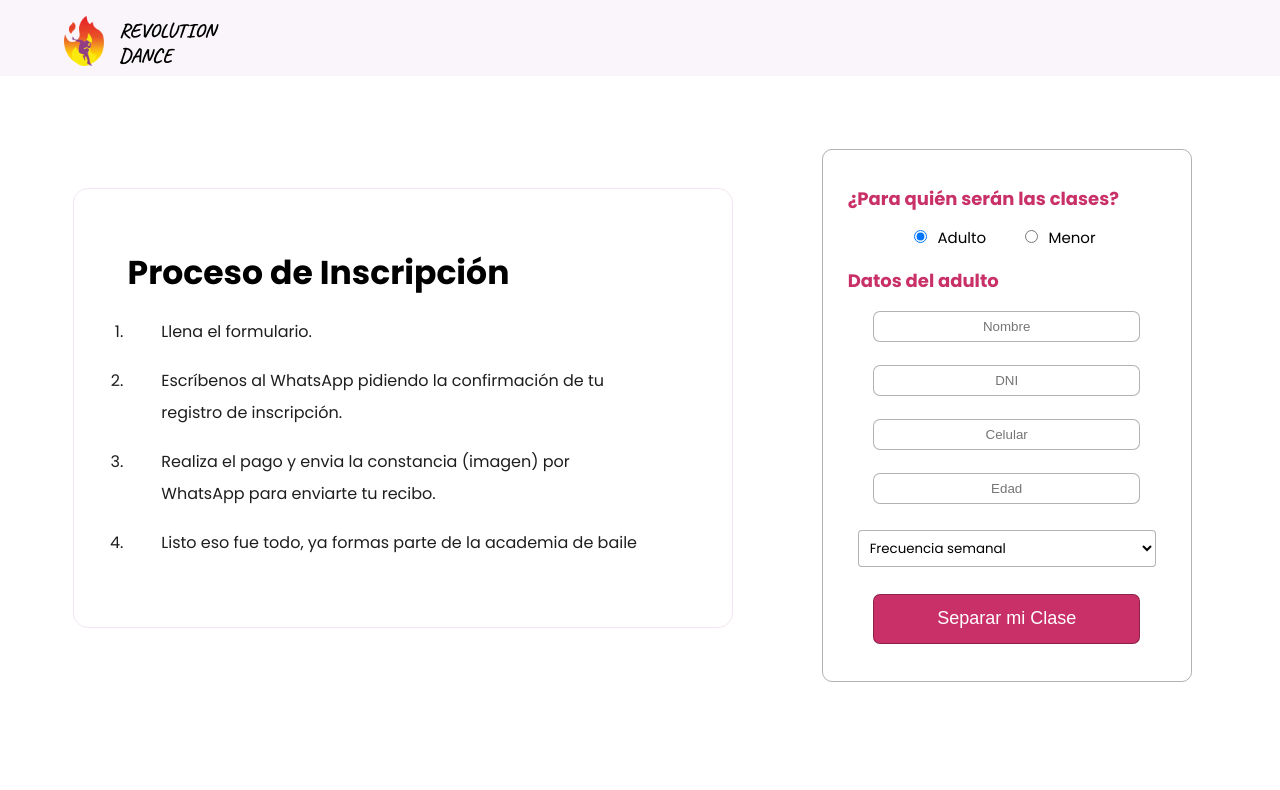
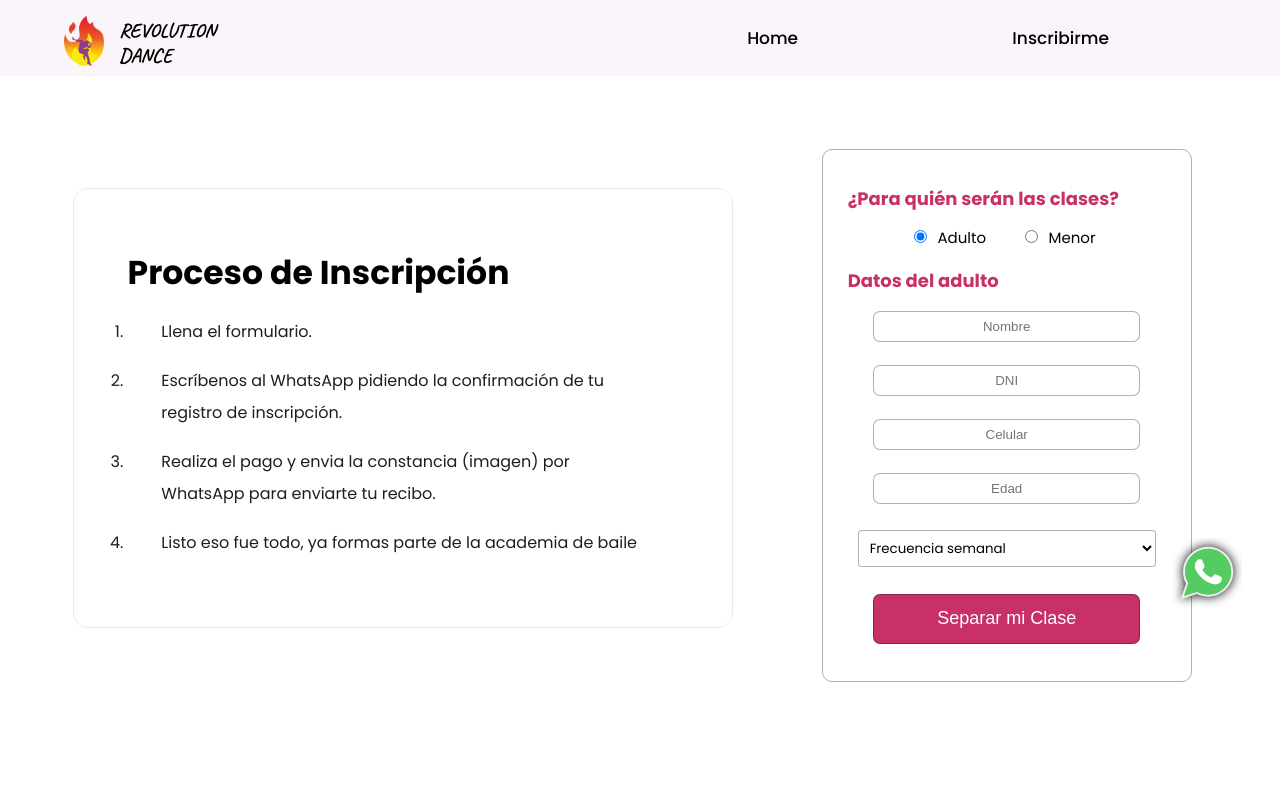
Before and after one commit to Alexander-Aparicio/SIMPLE-WEB-PAGE, a Next.js app: page /inscripciones in a window 1280 px wide. Shown: the top 790 px of the page. Built offline with nearby package versions, Linux system fonts and the light colour scheme.

Commit message:
botóm whatsApp y menú laptop

```diff
--- a/components/Globales/Header.js
+++ b/components/Globales/Header.js
@@ -1,7 +1,10 @@
 
 import Image from "next/image"
+import Link from 'next/link'
+import useWindowDimensions from "../../helpers/WindowDimension"
 import Logotipo from "../../public/logo-kpop-dance-revolution.png"
-import { Encabezado, Figure } from "./HeaderStyles"
+import { Encabezado, Figure , Navbar, OptionMenu} from "./HeaderStyles"
+
 
 const Logo = ({nameOne, nameTwo, logo})=>{
     return(
@@ -15,14 +18,65 @@ const Logo = ({nameOne, nameTwo, logo})=>{
     )
 }
 
+const Navegation =( {home, blog, tienda, clase} )=>{
+
+    return(
+
+
+        <Navbar>
+
+            {home ? (
+                <OptionMenu>
+                    <Link
+                    href={"/"}
+                    // className={({isActive})=> isActive ? "seleccionado" :"noSeleccionado"}
+                    >{home}</Link>
+                </OptionMenu>
+            ): null}
+
+            {blog ?  (
+                <OptionMenu>
+                    <Link
+                    href={"/inscripciones"}
+                    // className={({isActive})=> isActive ? "seleccionado" :"noSeleccionado"}
+                    >{blog}</Link>
+                </OptionMenu>
+            ) : null}
+
+            {tienda ? (
+                <OptionMenu>
+                    <Link
+                    href={"/tienda"}
+                    // className={({isActive})=> isActive ? "seleccionado" :"noSeleccionado"}
+                    >{tienda}</Link>
+                </OptionMenu>
+            ): null}
+
+            {clase ? (
+                <OptionMenu>
+                    <Link
+                    href={"/clase-gratis"}
+                    // className={({isActive})=> isActive ? "seleccionado" :"noSeleccionado"}
+                    >{clase}</Link>
+                </OptionMenu>
+            ): null}
+
+        </Navbar>
+
+    )
+
+}
+
 
 const Header = ()=>{
+
+    const {width} = useWindowDimensions()
 
     return(
 
         <Encabezado>
             <Logo logo={Logotipo} nameOne={'REVOLUTION'}  nameTwo={'DANCE'} />
-            {/* {window.matchMedia("(min-width: 600px)").matches ? <Navegation home="Home" blog="Blog" tienda="Tienda" /> : null} */}
+            {width > 600 ? <Navegation home="Home" blog="Inscribirme" /> : null}
 
         </Encabezado>
 
--- a/components/Globales/HeaderStyles.js
+++ b/components/Globales/HeaderStyles.js
@@ -70,17 +70,18 @@ const Navbar = styled.nav`
 const OptionMenu = styled.p`
     font-size: 1.7rem;
     cursor:pointer;
-    color: #f4f4f4;
+    color: #000;
     font-family: 'Poppins', sans-serif;
+    font-weight: 500 ;
     a{
-        color: #f4f4f4;
+        color: #000;
         font-family: 'Poppins', sans-serif;
         &:hover{
-            color: yellow;
+            color: #CD55BA;
         }
     }
     & .seleccionado{
-        color: #ffe014 !important;
+        color: #CD55BA !important;
     }
 `
 
--- /dev/null
+++ b/components/Globales/WhatsApp.js
@@ -0,0 +1,42 @@
+import Image from "next/image"
+import styled from "styled-components"
+import whatsApp from "../../public/logos/whatsApp.svg"
+
+const Contact = styled.div`
+    width:70px;
+    height: 70px;
+    position:fixed;
+    bottom:24%;
+    right:3%;
+    z-index:991;
+    @media (min-width:600px){
+        /* display:none; */
+    }
+    @media (min-width:1800px){
+        right:7%;
+    }
+
+    img{
+        width:100%;
+        filter: drop-shadow(0 0 0.55rem #000)
+    }
+`
+
+const WhatsApp = ()=>{
+
+    return(
+
+        <div>
+
+            <Contact>
+                <a href="https://api.whatsapp.com/send?phone=51957731940" rel="nofollow noreferrer" target="_blank" >
+                    <Image src={whatsApp} layout="fill" alt="Botón de whatsapp" />
+                </a>
+            </Contact>
+
+        </div>
+    )
+
+}
+
+export  default WhatsApp
--- a/pages/_app.js
+++ b/pages/_app.js
@@ -30,6 +30,7 @@ const GlobalStyle = createGlobalStyle`
     background-color:#fff;
     display:block;
     padding-bottom:50px;
+    position: relative;
     @media (min-width:415px){
         /* margin-top: 8.5vh; */
         min-height:81.5vh;
--- a/pages/index.js
+++ b/pages/index.js
@@ -10,6 +10,7 @@ import { SampleClass } from '../components/Home/SampleClass';
 import { DanceRoom } from '../components/Home/DanceRoom';
 import Footer from '../components/Globales/Footer';
 import Ubicacion from '../components/Home/Location';
+import WhatsApp from '../components/Globales/WhatsApp';
 
 export default function Home() {
   return (<>
@@ -28,10 +29,10 @@ export default function Home() {
       {/* <SliderTwo /> */}
       <Schedules />
       <Price />
-      <MediosDePago />
+      <DanceRoom />
       <SampleClass />
-      <DanceRoom />
       <Ubicacion />
+      <WhatsApp />
     </main>
     <Footer />
 
--- a/pages/inscripciones.js
+++ b/pages/inscripciones.js
@@ -4,6 +4,7 @@ import { TitleH1 } from "../components/Globales/StyleBase"
 import MediosDePago from "../components/Globales/PaymentMethods"
 import Poster from '../components/Inscripciones/Poster';
 import Footer from '../components/Globales/Footer';
+import WhatsApp from '../components/Globales/WhatsApp';
 
 
 const { Inscription } = require("../components/Inscripciones/Inscripciones")
@@ -25,6 +26,7 @@ const Inscripciones = ()=>{
             <Inscription />
             <MediosDePago />
             <Poster />
+            <WhatsApp />
         </main>
 
         <Footer />
```
